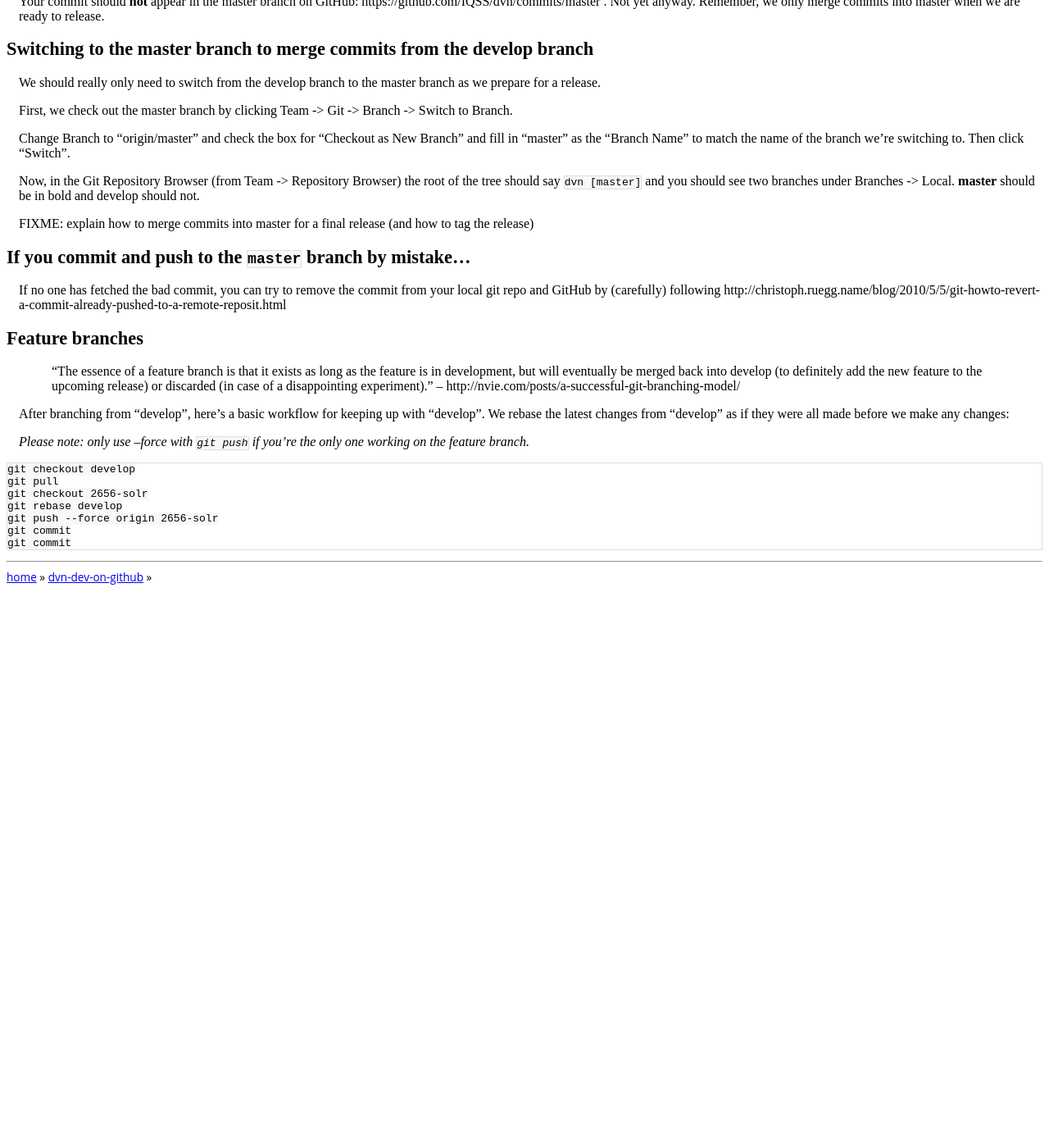
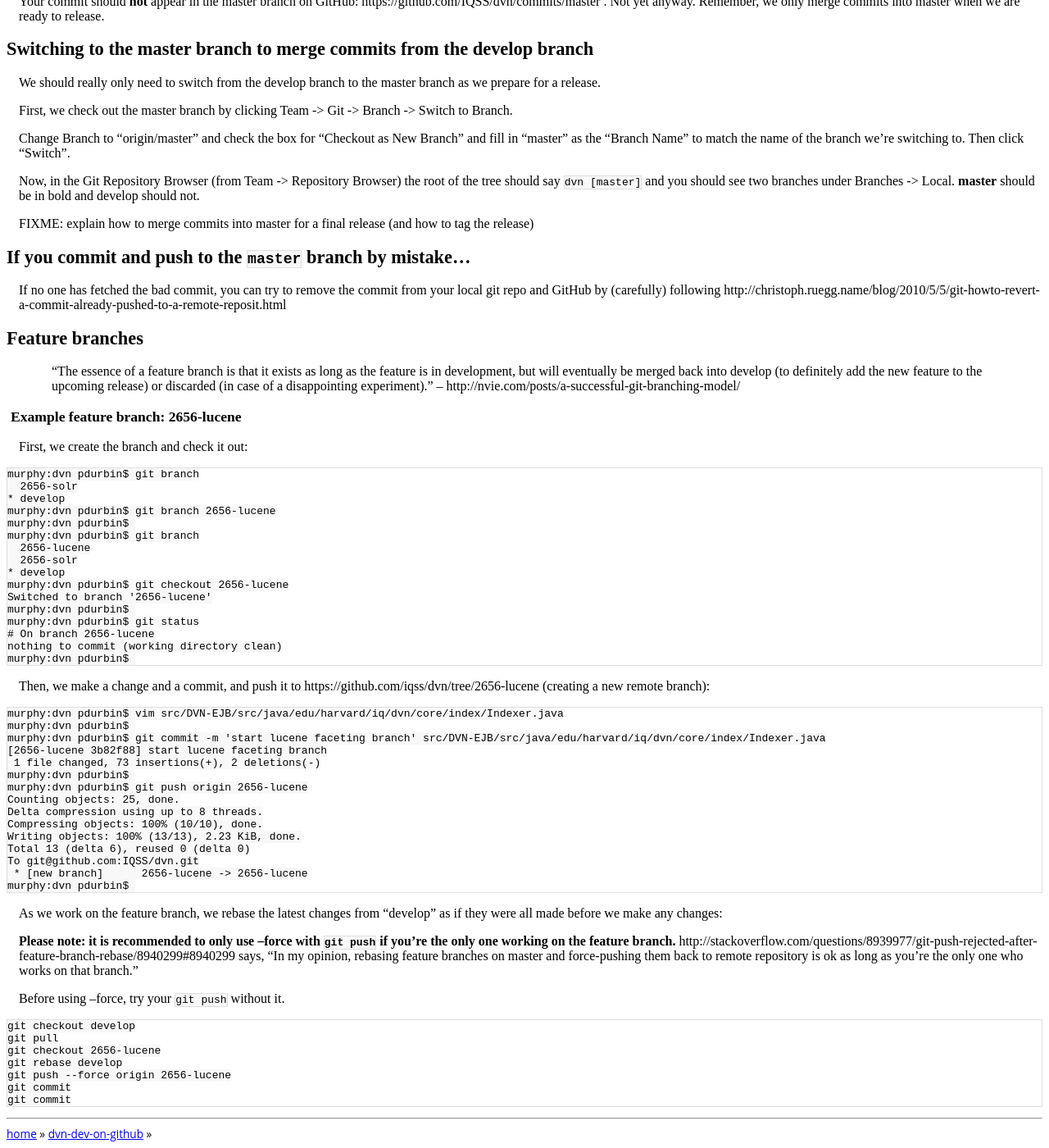
Before and after one commit to dvn/dvn-sourceforge2github, a Jekyll site: the page built from dvn-dev-on-github/quickstart/index.md, in a window 1280 px wide and 1400 px high, scrolled down 2840 px. Shown: the whole window at 82% size. Built offline with Jekyll 4.4.1, drawn with Linux system fonts in a browser that asks for light colours; Markdown is read by kramdown in place of the engine named in the settings; before the commit the page ends 3561 px from its top, so only the background shows below that.

Commit message:
2656-lucene as example of creating feature branch

```diff
--- a/dvn-dev-on-github/quickstart/index.md
+++ b/dvn-dev-on-github/quickstart/index.md
@@ -173,14 +173,55 @@ If no one has fetched the bad commit, you can try to remove the commit from your
 
 > "The essence of a feature branch is that it exists as long as the feature is in development, but will eventually be merged back into develop (to definitely add the new feature to the upcoming release) or discarded (in case of a disappointing experiment)." -- http://nvie.com/posts/a-successful-git-branching-model/
 
-After branching from "develop", here's a basic workflow for keeping up with "develop". We rebase the latest changes from "develop" as if they were all made before we make any changes:
+### Example feature branch: 2656-lucene
 
-*Please note: only use --force with `git push` if you're the only one working on the feature branch.*
+First, we create the branch and check it out:
+
+    murphy:dvn pdurbin$ git branch
+      2656-solr
+    * develop
+    murphy:dvn pdurbin$ git branch 2656-lucene
+    murphy:dvn pdurbin$
+    murphy:dvn pdurbin$ git branch
+      2656-lucene
+      2656-solr
+    * develop
+    murphy:dvn pdurbin$ git checkout 2656-lucene
+    Switched to branch '2656-lucene'
+    murphy:dvn pdurbin$
+    murphy:dvn pdurbin$ git status
+    # On branch 2656-lucene
+    nothing to commit (working directory clean)
+    murphy:dvn pdurbin$
+
+Then, we make a change and a commit, and push it to https://github.com/iqss/dvn/tree/2656-lucene (creating a new remote branch):
+
+    murphy:dvn pdurbin$ vim src/DVN-EJB/src/java/edu/harvard/iq/dvn/core/index/Indexer.java
+    murphy:dvn pdurbin$
+    murphy:dvn pdurbin$ git commit -m 'start lucene faceting branch' src/DVN-EJB/src/java/edu/harvard/iq/dvn/core/index/Indexer.java
+    [2656-lucene 3b82f88] start lucene faceting branch
+     1 file changed, 73 insertions(+), 2 deletions(-)
+    murphy:dvn pdurbin$
+    murphy:dvn pdurbin$ git push origin 2656-lucene
+    Counting objects: 25, done.
+    Delta compression using up to 8 threads.
+    Compressing objects: 100% (10/10), done.
+    Writing objects: 100% (13/13), 2.23 KiB, done.
+    Total 13 (delta 6), reused 0 (delta 0)
+    To git@github.com:IQSS/dvn.git
+     * [new branch]      2656-lucene -> 2656-lucene
+    murphy:dvn pdurbin$
+
+As we work on the feature branch, we rebase the latest changes from "develop" as if they were all made before we make any changes:
+
+**Please note: it is recommended to only use --force with `git push` if you're the only one working on the feature branch.** http://stackoverflow.com/questions/8939977/git-push-rejected-after-feature-branch-rebase/8940299#8940299 says, "In my opinion, rebasing feature branches on master and force-pushing them back to remote repository is ok as long as you're the only one who works on that branch."
+
+Before using --force, try your `git push` without it.
 
     git checkout develop
     git pull
-    git checkout 2656-solr
+    git checkout 2656-lucene
     git rebase develop
-    git push --force origin 2656-solr
+    git push --force origin 2656-lucene
     git commit
     git commit
```
